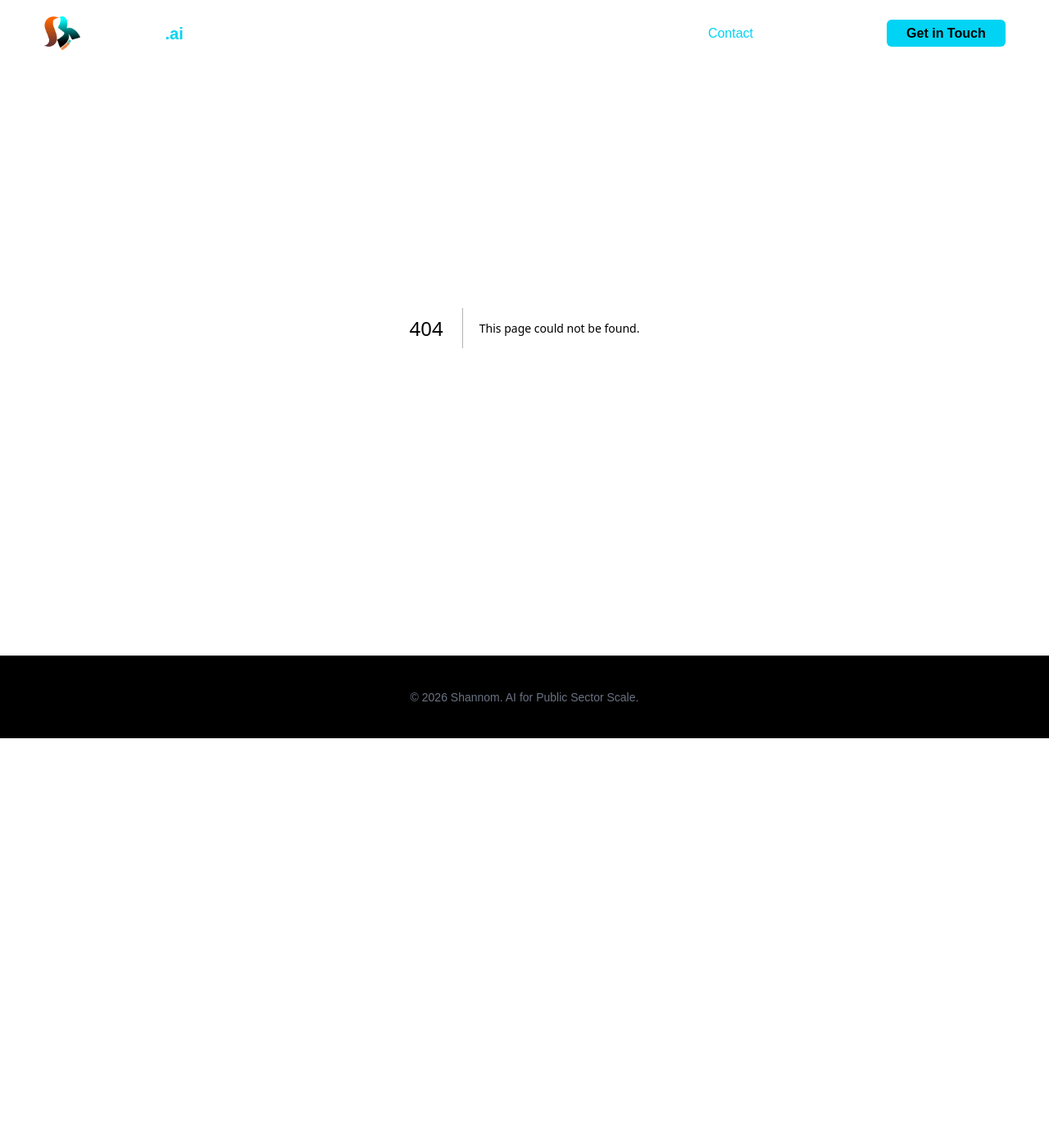
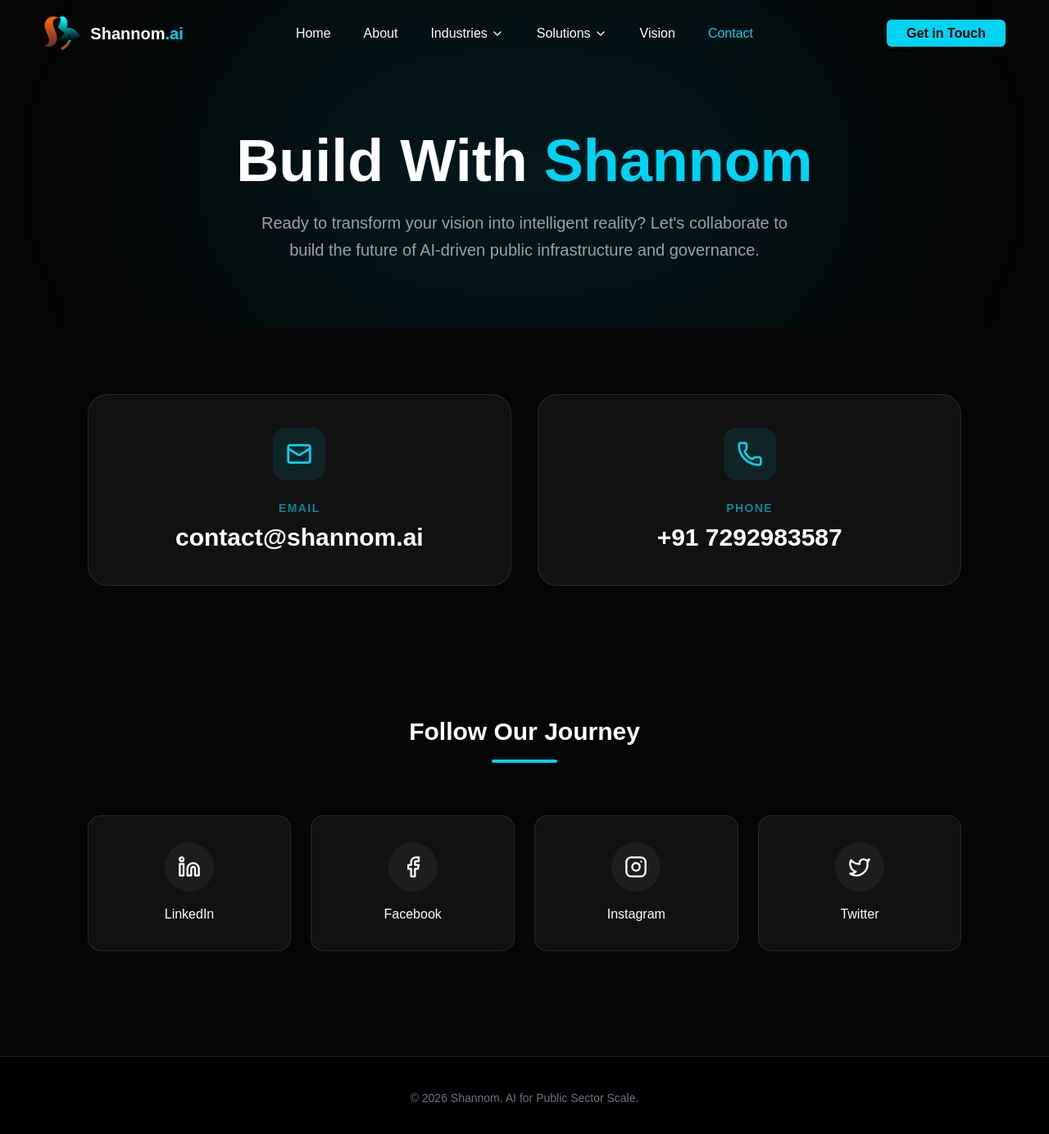
Before and after one commit to ranitadhikari/shannom-fe, a Next.js app: page /contact in a window 1280 px wide. Before the commit this address had no page. Shown: the top 1384 px of the page at 82% size. Before the commit the page ends 901 px from the top, so only its background shows below. Built offline with nearby package versions, Linux system fonts and the light colour scheme.

Commit message:
created contact page

```diff
--- /dev/null
+++ b/app/contact/page.tsx
@@ -0,0 +1,145 @@
+"use client";
+
+import { motion } from "framer-motion";
+import { Mail, Phone, Linkedin, Facebook, Instagram, Twitter } from "lucide-react";
+
+export default function ContactPage() {
+  const contactInfo = [
+    {
+      icon: Mail,
+      label: "Email",
+      value: "contact@shannom.ai",
+      href: "mailto:contact@shannom.ai",
+    },
+    {
+      icon: Phone,
+      label: "Phone",
+      value: "+91 7292983587",
+      href: "tel:+917292983587",
+    },
+  ];
+
+  const socialLinks = [
+    {
+      name: "LinkedIn",
+      icon: Linkedin,
+      href: "https://www.linkedin.com/company/shannom/",
+      color: "hover:text-[#0077b5]",
+    },
+    {
+      name: "Facebook",
+      icon: Facebook,
+      href: "https://www.facebook.com/shannomai",
+      color: "hover:text-[#1877f2]",
+    },
+    {
+      name: "Instagram",
+      icon: Instagram,
+      href: "https://www.instagram.com/shannom_ai/",
+      color: "hover:text-[#e4405f]",
+    },
+    {
+      name: "Twitter",
+      icon: Twitter,
+      href: "https://x.com/shannom_ai",
+      color: "hover:text-[#1da1f2]",
+    },
+  ];
+
+  return (
+    <div className="bg-[#050505] text-white min-h-screen">
+      {/* ================= HERO SECTION ================= */}
+      <section className="relative pt-40 pb-20 overflow-hidden">
+        {/* Background Glow */}
+        <div className="absolute top-0 left-1/2 -translate-x-1/2 w-full h-full pointer-events-none">
+          <div className="absolute top-[-10%] left-1/2 -translate-x-1/2 w-[800px] h-[500px] bg-cyan-500/10 blur-[120px] rounded-full" />
+        </div>
+
+        <div className="relative w-11/12 md:w-5/6 mx-auto text-center">
+          <motion.h1
+            initial={{ opacity: 0, y: 30 }}
+            animate={{ opacity: 1, y: 0 }}
+            transition={{ duration: 0.8 }}
+            className="text-5xl md:text-7xl font-bold mb-6"
+          >
+            Build With <span className="text-cyan-400">Shannom</span>
+          </motion.h1>
+
+          <motion.p
+            initial={{ opacity: 0, y: 20 }}
+            animate={{ opacity: 1, y: 0 }}
+            transition={{ delay: 0.2, duration: 0.8 }}
+            className="text-lg md:text-xl text-gray-400 max-w-2xl mx-auto leading-relaxed"
+          >
+            Ready to transform your vision into intelligent reality? Let&apos;s collaborate to build the future of AI-driven public infrastructure and governance.
+          </motion.p>
+        </div>
+      </section>
+
+      {/* ================= DIRECT CONTACT SECTION ================= */}
+      <section className="py-20">
+        <div className="w-11/12 md:w-5/6 mx-auto">
+          <div className="grid md:grid-cols-2 gap-8">
+            {contactInfo.map((item, index) => (
+              <motion.a
+                key={index}
+                href={item.href}
+                initial={{ opacity: 0, scale: 0.95 }}
+                whileInView={{ opacity: 1, scale: 1 }}
+                viewport={{ once: true }}
+                transition={{ delay: index * 0.1, duration: 0.5 }}
+                className="group relative block p-10 rounded-3xl bg-white/5 border border-white/10 hover:border-cyan-400/50 transition-all duration-300"
+              >
+                {/* Hover Glow Effect */}
+                <div className="absolute inset-0 bg-cyan-400/0 group-hover:bg-cyan-400/5 transition-colors duration-500 rounded-3xl" />
+
+                <div className="relative flex flex-col items-center text-center">
+                  <div className="w-16 h-16 bg-cyan-400/10 rounded-2xl flex items-center justify-center mb-6 group-hover:scale-110 transition-transform duration-300">
+                    <item.icon className="text-cyan-400" size={32} />
+                  </div>
+                  <span className="text-sm uppercase tracking-widest text-cyan-400/60 font-semibold mb-2">
+                    {item.label}
+                  </span>
+                  <h3 className="text-2xl md:text-3xl font-bold text-white group-hover:text-cyan-400 transition-colors">
+                    {item.value}
+                  </h3>
+                </div>
+              </motion.a>
+            ))}
+          </div>
+        </div>
+      </section>
+
+      {/* ================= SOCIAL MEDIA SECTION ================= */}
+      <section className="py-20 pb-32">
+        <div className="w-11/12 md:w-5/6 mx-auto">
+          <div className="text-center mb-16">
+            <h2 className="text-3xl font-bold text-white mb-4">Follow Our Journey</h2>
+            <div className="w-20 h-1 bg-cyan-400 mx-auto rounded-full" />
+          </div>
+
+          <div className="grid grid-cols-2 md:grid-cols-4 gap-6">
+            {socialLinks.map((social, index) => (
+              <motion.a
+                key={index}
+                href={social.href}
+                target="_blank"
+                rel="noopener noreferrer"
+                initial={{ opacity: 0, y: 20 }}
+                whileInView={{ opacity: 1, y: 0 }}
+                viewport={{ once: true }}
+                transition={{ delay: index * 0.1, duration: 0.5 }}
+                className={`flex flex-col items-center gap-4 p-8 rounded-2xl bg-white/5 border border-white/10 ${social.color} hover:bg-white/10 hover:border-white/20 transition-all duration-300 group`}
+              >
+                <div className="p-4 rounded-full bg-white/5 group-hover:bg-white/10 transition-colors">
+                  <social.icon size={28} />
+                </div>
+                <span className="font-medium">{social.name}</span>
+              </motion.a>
+            ))}
+          </div>
+        </div>
+      </section>
+    </div>
+  );
+}
```
